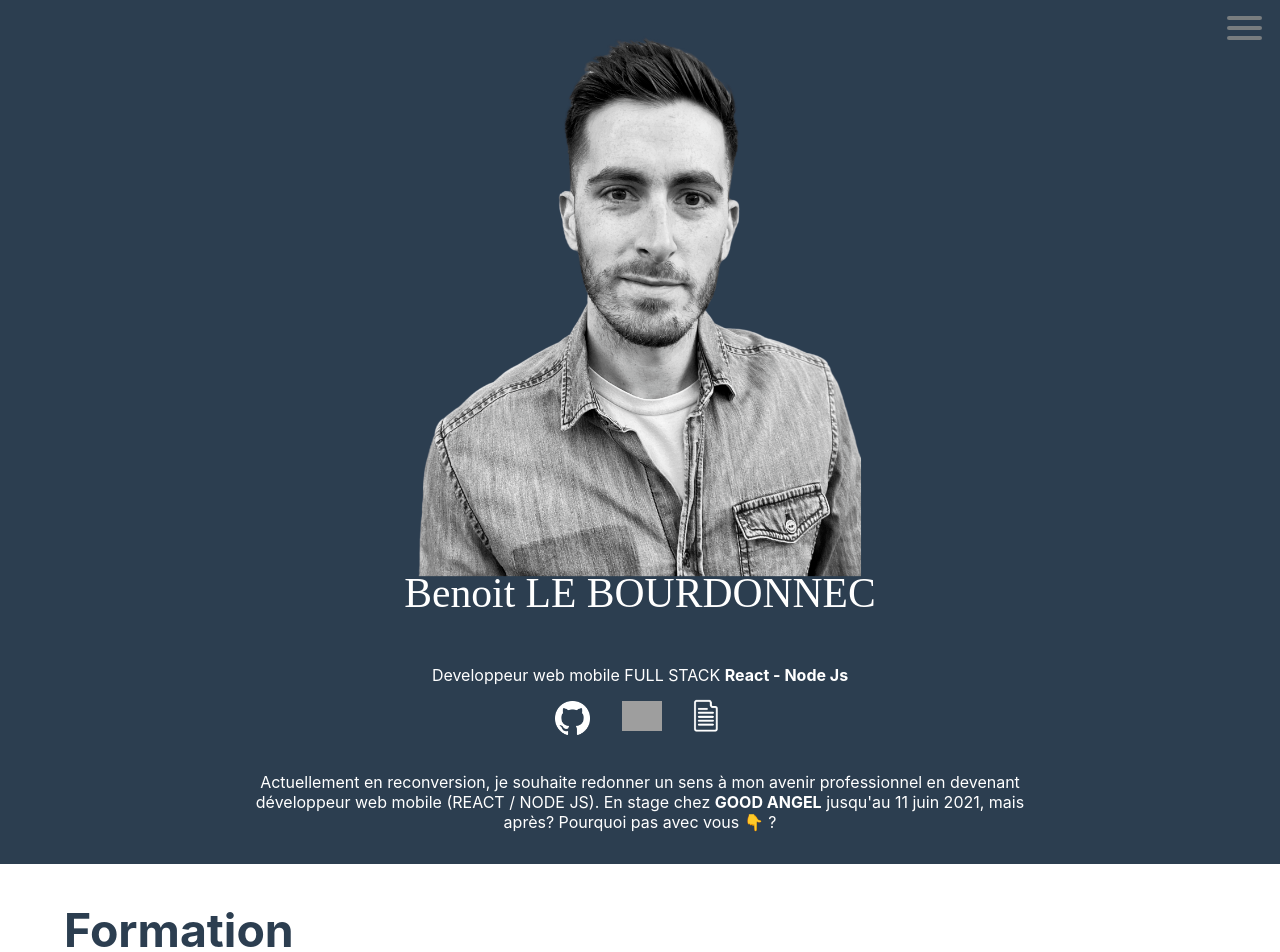
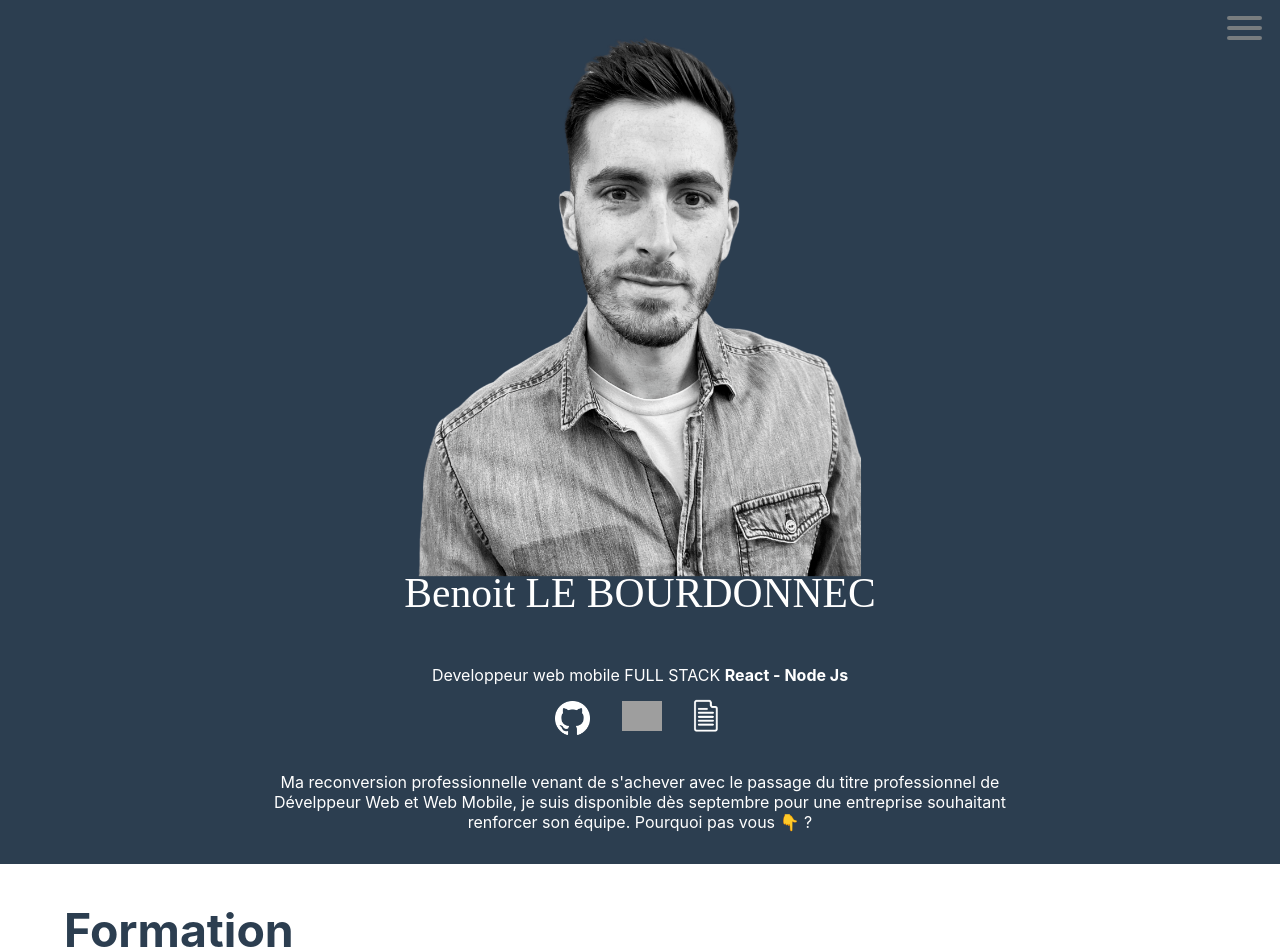
Before and after one commit to Benoit2109/curriculum, a React (Create React App) app: page / in a window 1280 px wide. Shown: the top 952 px of the page. Built offline with nearby package versions, Linux system fonts and the light colour scheme; grey boxes are pictures that could not be loaded.

Commit message:
changed profile section

```diff
--- a/src/components/profile.jsx
+++ b/src/components/profile.jsx
@@ -25,8 +25,7 @@ const Profile = () => (
     </div>
     <div>
       <p className="who">
-        Actuellement en reconversion, je souhaite redonner un sens à mon avenir
-        professionnel en devenant développeur web mobile (REACT / NODE JS). En stage chez <a href="www.good-angel.fr">GOOD ANGEL</a> jusqu'au 11 juin 2021, mais après? Pourquoi pas avec vous <span role="img" aria-label="finger point down">👇</span> ?
+        Ma reconversion professionnelle venant de s'achever avec le passage du titre professionnel de Dévelppeur Web et Web Mobile, je suis disponible dès septembre pour une entreprise souhaitant renforcer son équipe. Pourquoi pas vous <span role="img" aria-label="finger point down">👇</span> ?
       </p>
     </div>
   </section>
```
Also changed, not shown: 1 other file (tests, documents, lock files or other folders).
